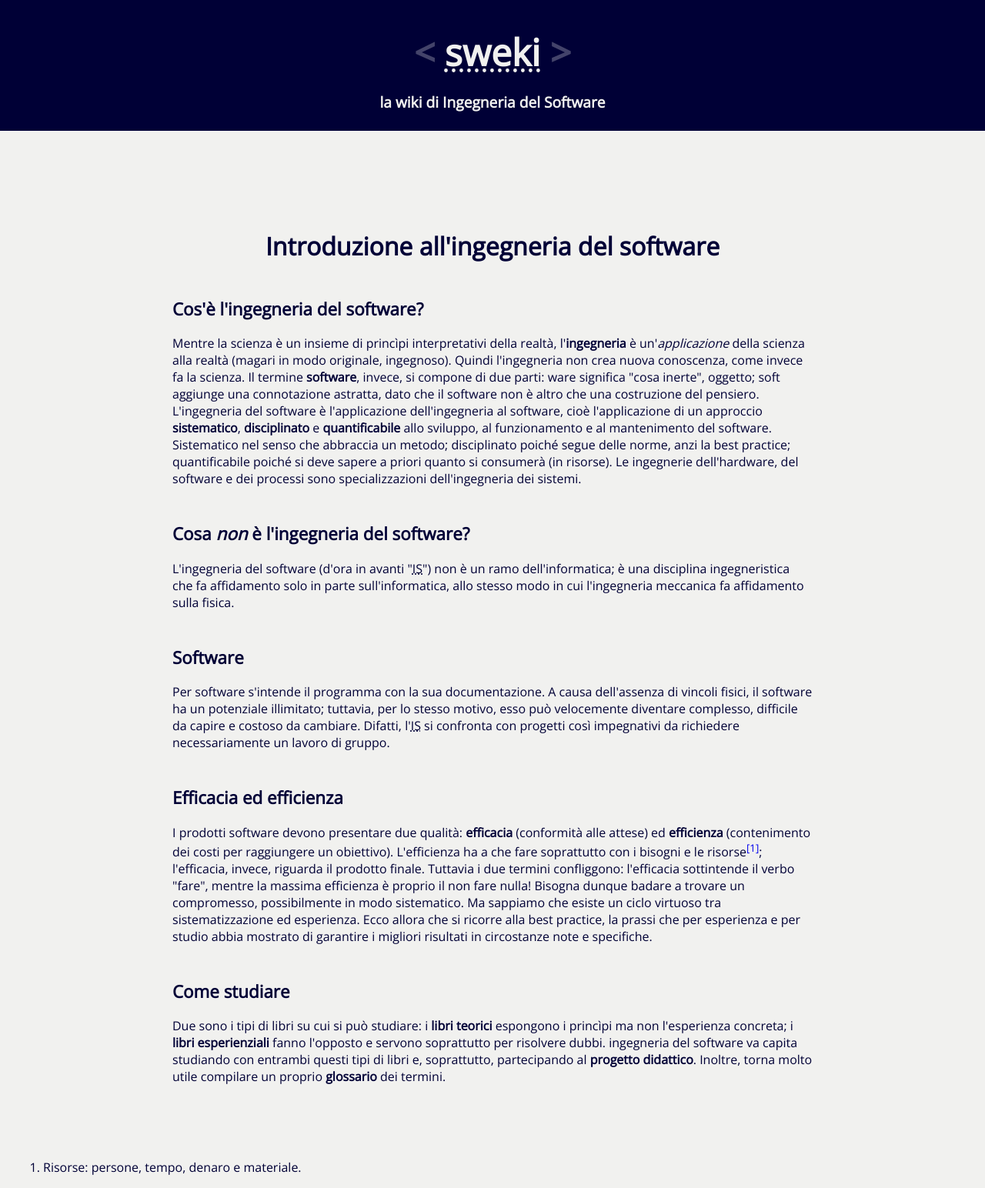
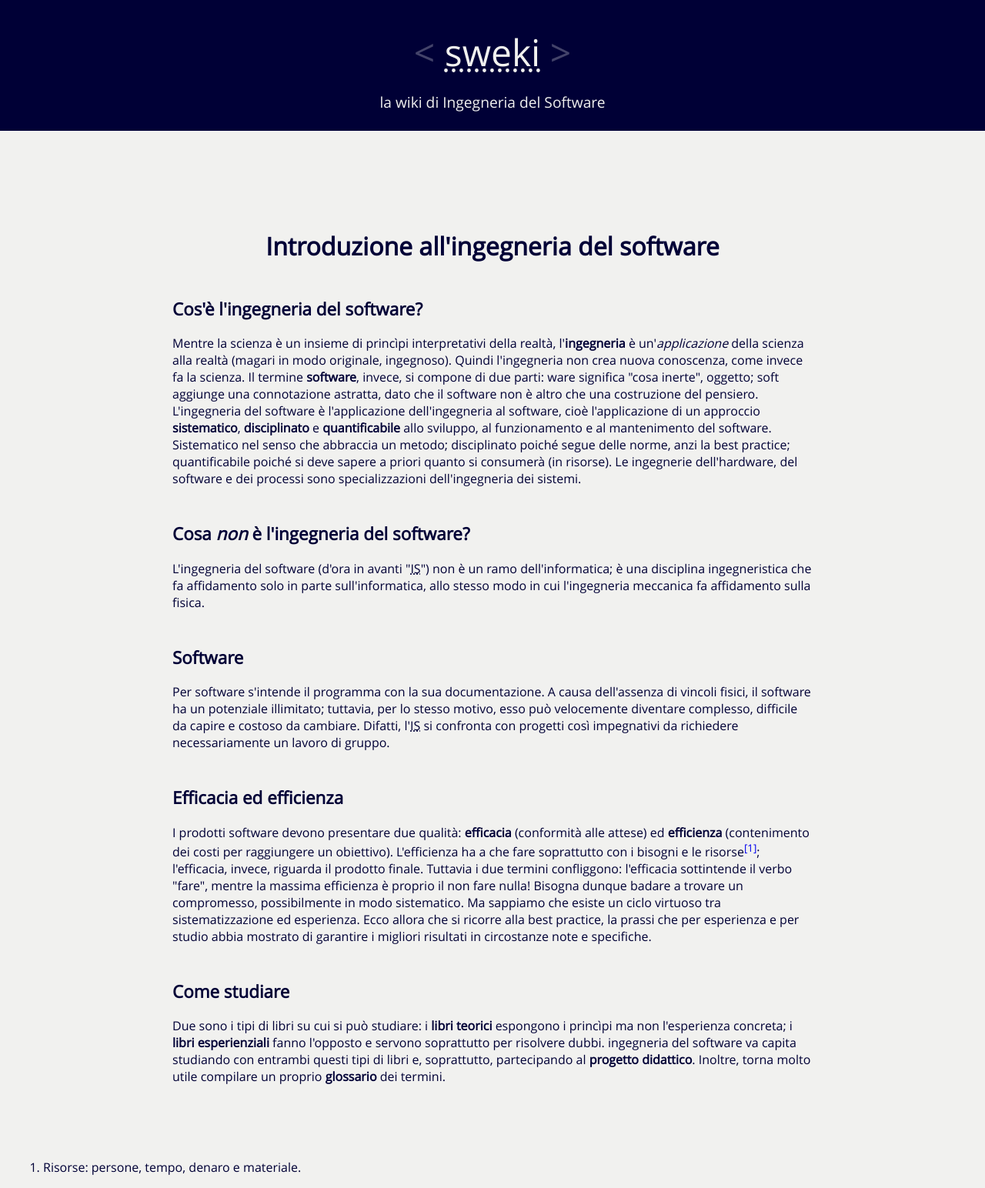
Before and after one commit to pit1988/sweki, a PHP site: page /01_intro.html in a window 1280 px wide. Shown: the whole page at 77% size. Run offline with PHP 8.4, Linux system fonts and the light colour scheme.

Commit message:
supporto font Open Sans offline

```diff
--- a/main.css
+++ b/main.css
@@ -1,4 +1,16 @@
-@import url('https://fonts.googleapis.com/css?family=Open+Sans:300');
+/* open-sans-regular - latin */
+@font-face {
+	font-family: 'Open Sans';
+	font-style: normal;
+	font-weight: 400;
+	src: url('./fonts/open-sans-v13-latin-regular.eot'); /* IE9 Compat Modes */
+	src: local('Open Sans'), local('OpenSans'),
+		url('./fonts/open-sans-v13-latin-regular.eot?#iefix') format('embedded-opentype'), /* IE6-IE8 */
+		url('./fonts/open-sans-v13-latin-regular.woff2') format('woff2'), /* Super Modern Browsers */
+		url('./fonts/open-sans-v13-latin-regular.woff') format('woff'), /* Modern Browsers */
+		url('./fonts/open-sans-v13-latin-regular.ttf') format('truetype'), /* Safari, Android, iOS */
+		url('./fonts/open-sans-v13-latin-regular.svg#OpenSans') format('svg'); /* Legacy iOS */
+}
 
 body {
 	background-color: #F1F1EF;
@@ -28,6 +40,7 @@
 
 #header * {
 	color: #F1F1EF;
+	font-weight: lighter;
 }
 
 #header h1 {
```
Also changed, not shown: fonts/open-sans-v13-latin-regular.ttf (added), fonts/open-sans-v13-latin-regular.woff (added), fonts/open-sans-v13-latin-regular.woff2 (added), 2 other files.
